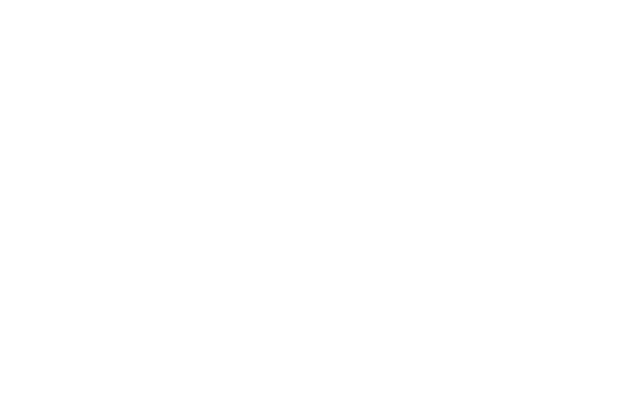
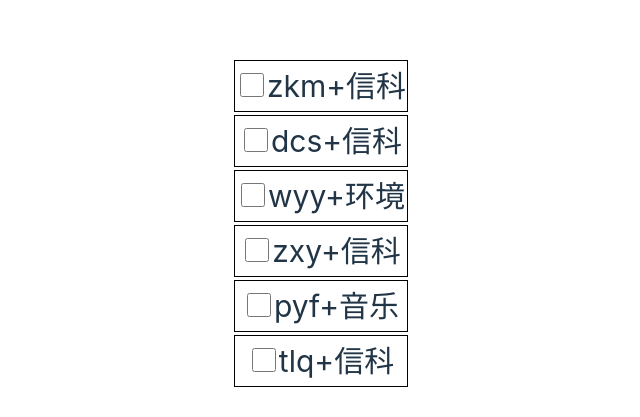
Before and after one commit to zkm222/Graduate_vote, a React (Vite) app: page /vote in a window 1280 px wide. Shown: the part 177-594 px from the top of the page, without its empty margins (320-960 px from the left). Built offline with nearby package versions, Linux system fonts and the light colour scheme.

Commit message:
form_commit

```diff
--- a/src/App.jsx
+++ b/src/App.jsx
@@ -10,7 +10,7 @@
     <div>
       <Routes>
         <Route path='/' element={<Navigate to='/vote' />} />
-        <Route path='/vote' element={<Vote />}></Route>
+        <Route path='/vote' element={<Vote/>}></Route>
         <Route path='/show' element={<Show/>} />
       </Routes>
     </div>
--- /dev/null
+++ b/src/compoments/vote/form/form.module.css
@@ -0,0 +1,40 @@
+.student{
+    width: 100%;
+    height: 50px;
+    margin: 3px 0;
+    border: 1px black solid;
+}
+.message{
+    font-size: 30px;
+    line-height: 50px;
+}
+
+
+
+input[type=checkbox]{
+    width: 24px;
+    height: 24px;
+    margin-top: 4px;
+    position: relative;
+}
+input[type=checkbox]::after {
+    position: absolute;
+    top: 0;
+    color: #000;
+    width: 24px;
+    height: 24px;
+    display: inline-block;
+    visibility: visible;
+    padding-left: 0px;
+    text-align: center;
+    content: ' ';
+    border-radius: 3px;
+}
+
+input[type=checkbox]:checked::after {
+    content: "✓";
+    color: #fff;
+    font-size: 15px;
+    line-height: 22.5px;
+    background-color: #42BEAD;
+}
--- /dev/null
+++ b/src/compoments/vote/form/index.jsx
@@ -0,0 +1,62 @@
+import React,{ Component } from 'react';
+import styles from './form.module.css'
+var student=[
+    {"name":'zkm',"id":"1","school":"信科"},
+    {"name":'dcs',"id":"2","school":"信科"},
+    {"name":'wyy',"id":"3","school":"环境"},
+    {"name":'zxy',"id":"4","school":"信科"},
+    {"name":'pyf',"id":"5","school":"音乐"},
+    {"name":'tlq',"id":"6","school":"信科"}
+  ]
+class Form extends Component {
+    state={
+      student_list:[],
+      checked_num:0
+    }
+    checked_num=e=>{
+      const q=e.target
+      if(e.target.checked==false){
+        console.log(1)
+        let list=this.state.student_list
+        let value=e.target.dataset.id
+        list.splice(list.indexOf(value),1)
+        this.setState((state)=>{
+          return{
+          student_list:list,
+          checked_num:state.checked_num-1
+          }
+        },()=>{console.log(this.state.student_list)})
+      }else if(this.state.checked_num>3){
+        console.log("选人到达上限")
+        e.target.checked=false
+      }else{
+        this.choose(q)
+      }
+    }
+    choose=q=>{
+      let list=this.state.student_list
+      console.log(this.state.checked_num)
+      list.push(q.dataset.id)
+      this.setState((state)=>{
+        return{
+        student_list:list,
+        checked_num:state.checked_num+1
+        }
+      },()=>{console.log(this.state.student_list)})
+    }
+    render() {
+      return (
+        <div>
+
+          {student.map(item=>{
+              return(
+                <div className={styles.student}>
+                  <input type="checkbox" name='student' key={item.id} onClick={this.checked_num} data-id={item.id}/><span className={styles.message}>{item.name}+{item.school} </span>
+                </div>
+              )
+          })}
+        </div>
+      );
+    }
+  }
+export default Form
--- a/src/pages/vote/index.jsx
+++ b/src/pages/vote/index.jsx
@@ -1,8 +1,8 @@
-
+import Form from "../../compoments/vote/form"
 const Vote=(()=>{
     return (
         <div>
-
+            <Form></Form>
         </div>
     )
 })
```
Also changed, not shown: src/compoments/vote/form/form.jsx (deleted, +0 -9 lines), src/compoments/show/result/index.jsx (renamed from src/compoments/show/result/result.jsx).
